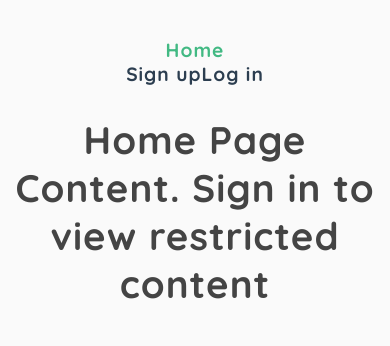
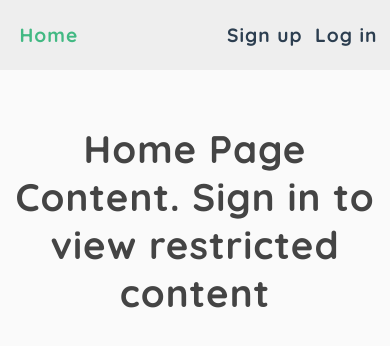
Before and after one commit to BC1337/Fullstack-Vue-Express-Auth, a Vue app in the folder client/: page / in a window 390 px wide. Shown: the top 346 px of the page. Built offline with nearby package versions, Linux system fonts and the light colour scheme.

Commit message:
Feat: updated navbar to make it responsive

```diff
--- a/client/src/App.vue
+++ b/client/src/App.vue
@@ -1,9 +1,9 @@
 <template>
   <nav>
-    <div class="nav-right">
+    <div class="nav-left">
       <router-link to="/">Home</router-link>
     </div>
-    <div class="nav-left">
+    <div class="nav-right">
       <router-link to="/signup">Sign up</router-link>
       <router-link to="/login">Log in</router-link>
     </div>
@@ -20,12 +20,15 @@
   text-align: center;
   color: #2c3e50;
 }
-
 nav {
-  padding: 30px;
+  height: 70px;
+  margin-bottom: 55px;
+  background: #EEE;
+  width: 100%;
+  display: flex;
+  justify-content: space-between;
+  align-items: center;
 }
-
-
 nav a {
   font-weight: bold;
   color: #2c3e50;
@@ -34,4 +37,18 @@ nav a {
 nav a.router-link-exact-active {
   color: #42b983;
 }
+.nav-right {
+  width: 100%;
+  display: flex;
+  margin-left: auto;
+  justify-content: space-evenly;
+}
+
+.nav-left {
+  display: flex;
+  width: 100%;
+  min-width: 50%;
+  margin-left: 5vw;
+}
+
 </style>
--- a/client/src/assets/Global.css
+++ b/client/src/assets/Global.css
@@ -7,6 +7,8 @@ body {
   font-size: 1.2rem;
   letter-spacing: 1px;
   background: #fafafa;
+  margin: 0;
+  padding: 0;
 }
 
 h1,
```
